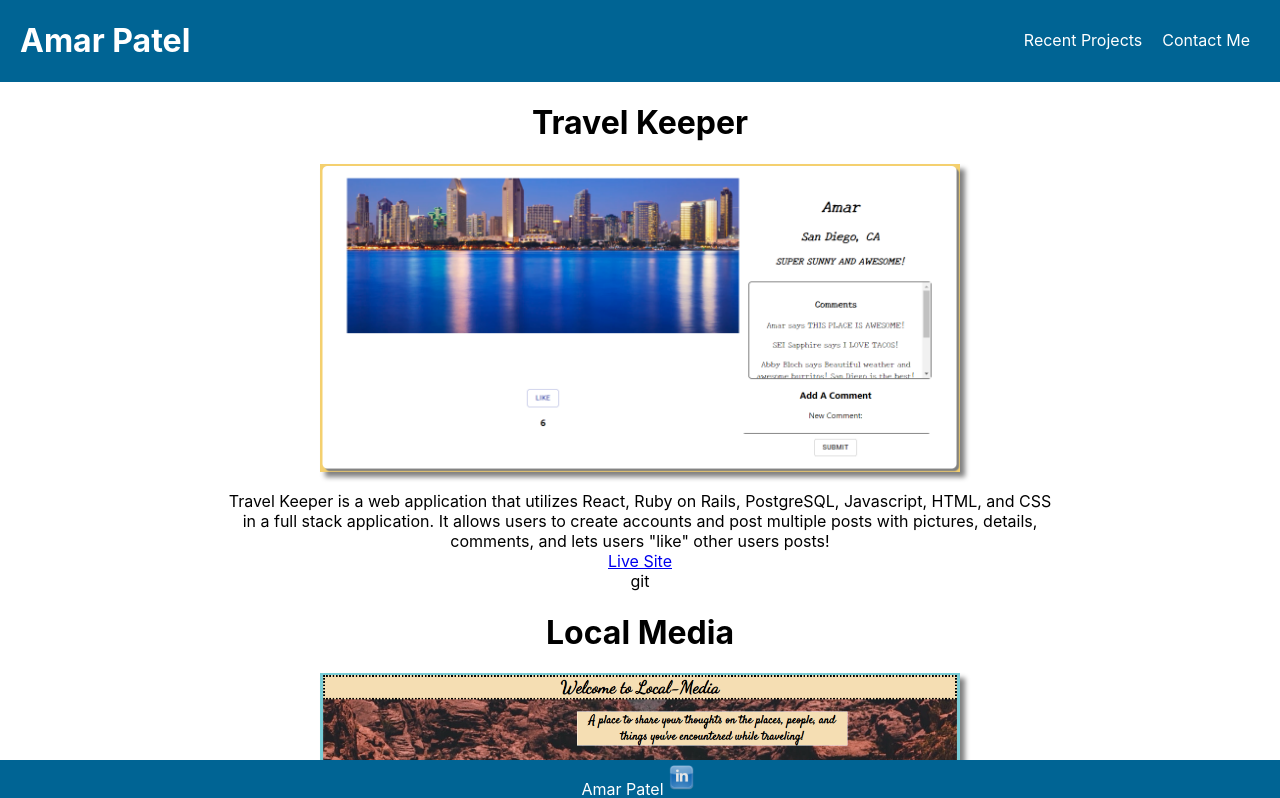
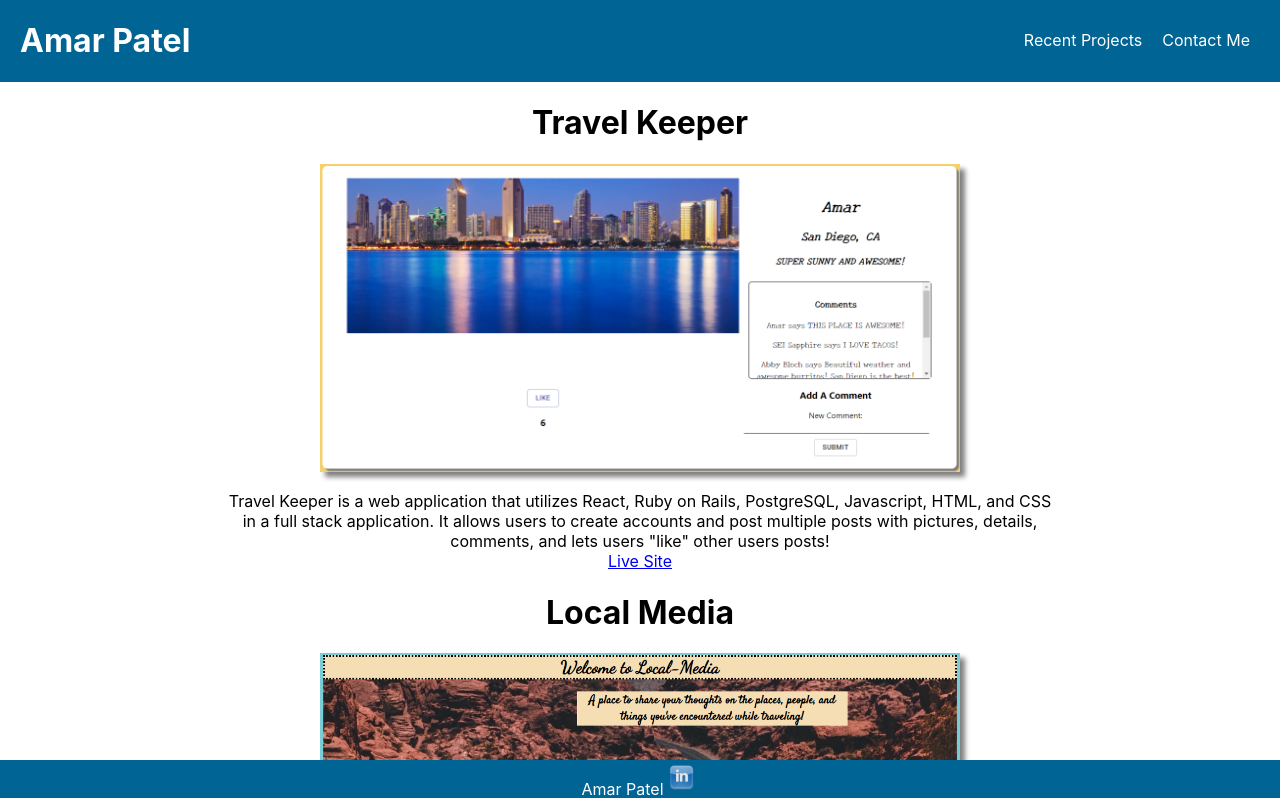
Before and after one commit to amarp86/amar-patel, a React (Create React App) app in the folder client/: page /projects in a window 1280 px wide. Shown: the top 798 px of the page. Built offline with nearby package versions, Linux system fonts and the light colour scheme.

Commit message:
deleted typo

```diff
--- a/client/src/screens/Projects.jsx
+++ b/client/src/screens/Projects.jsx
@@ -16,7 +16,7 @@ function Projects(props) {
         </p>
         <a href="https://travel-keeper.netlify.app/">Live Site</a>
       </div>
-      git
+
       <div className="local-media">
         <h1>Local Media</h1>
         <img className="picture" src={localmedia} alt="local-media" />
```
